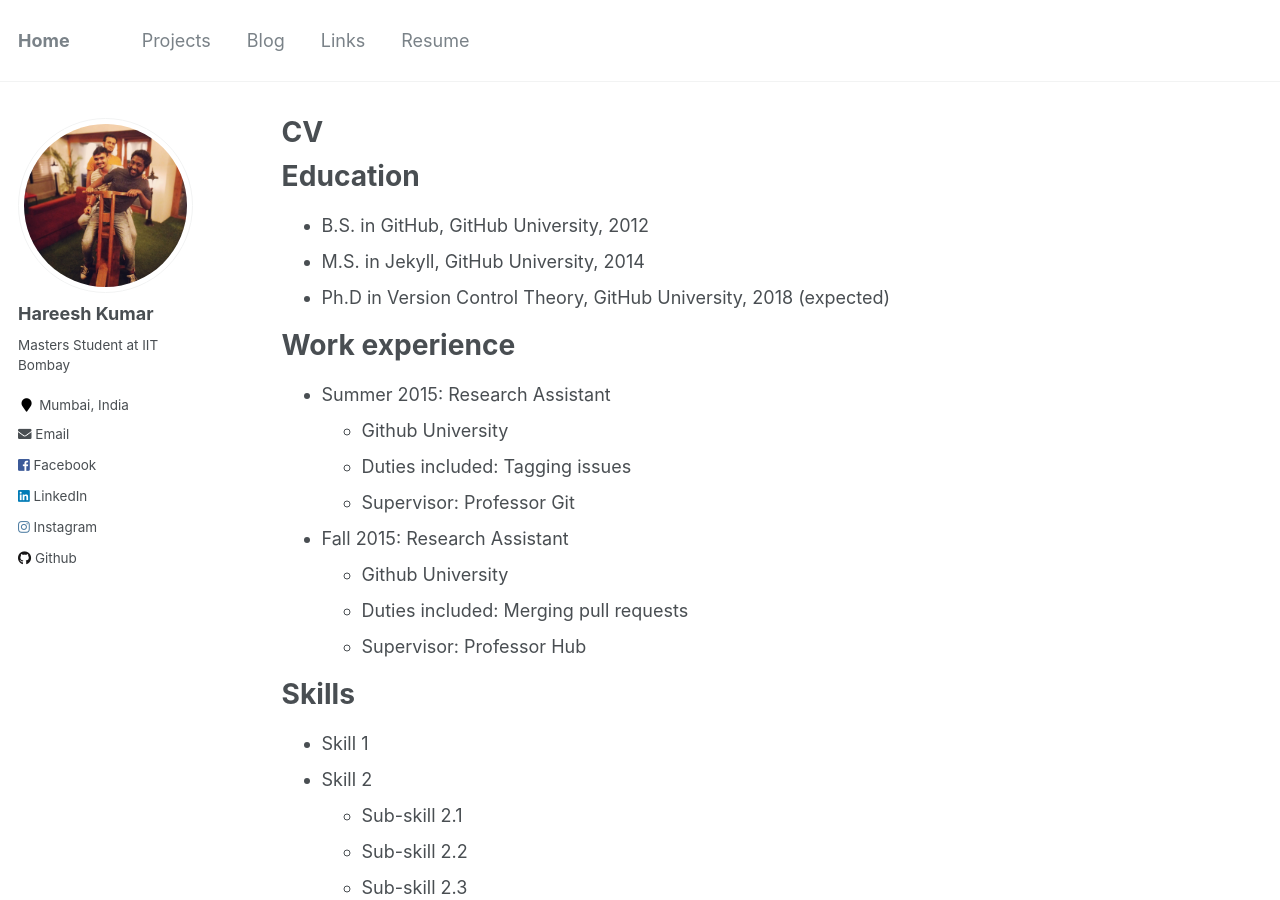
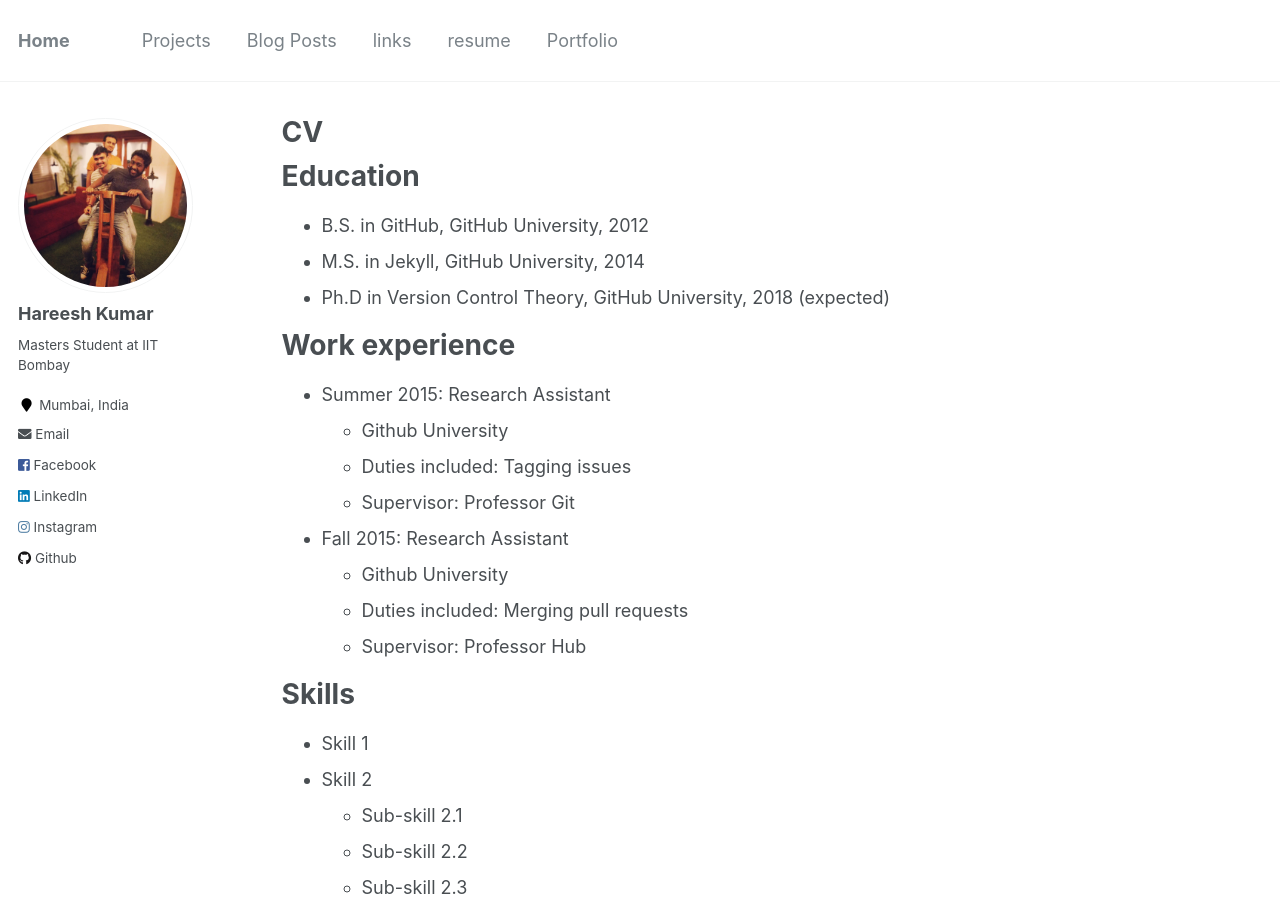
Before and after one commit to har33sh/har33sh.github.io, a Jekyll site: the page built from _pages/resume.md, in a window 1280 px wide and 900 px high. Built offline with Jekyll 4.4.1, drawn with Linux system fonts in a browser that asks for light colours.

```diff
--- a/_data/navigation.yml
+++ b/_data/navigation.yml
@@ -3,14 +3,18 @@ main:
   - title: "Projects"
     url: /projects/
 
-  - title: "Blog"
-    url: /blog/
+  - title: "Blog Posts"
+    url: /year-archive/
 
-  - title: "Links"
+  - title: "links"
     url: /links/
 
-  - title: "Resume"
+  - title: "resume"
     url: /resume/
+
+  - title: "Portfolio"
+    url: /portfolio/
+
   # - title: "Publications"
   #   url: /publications/
   #
@@ -23,8 +27,7 @@ main:
   # - title: "Portfolio"
   #   url: /portfolio/
   #
-  # - title: "Blog Posts"
-  #   url: /year-archive/
+
   #
   # - title: "CV"
   #   url: /cv/
```
Also changed, not shown: _pages/resume.md (+1 -1 lines).
